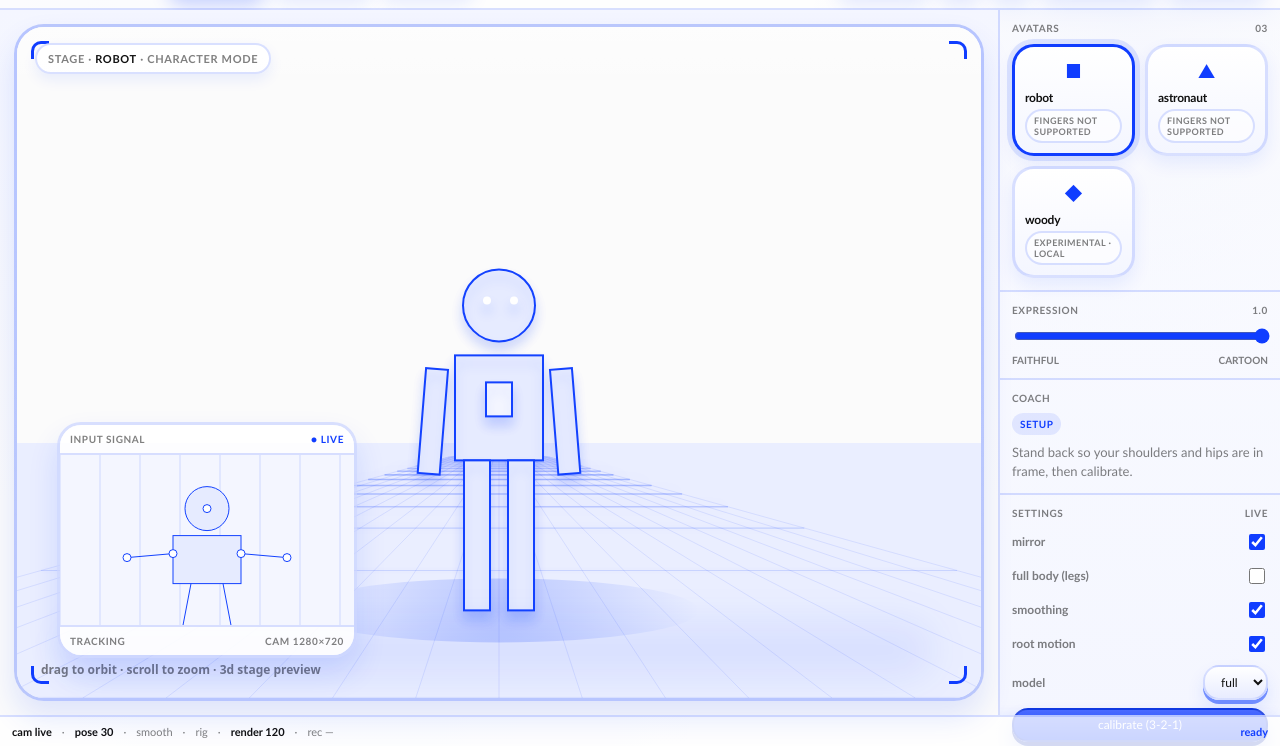
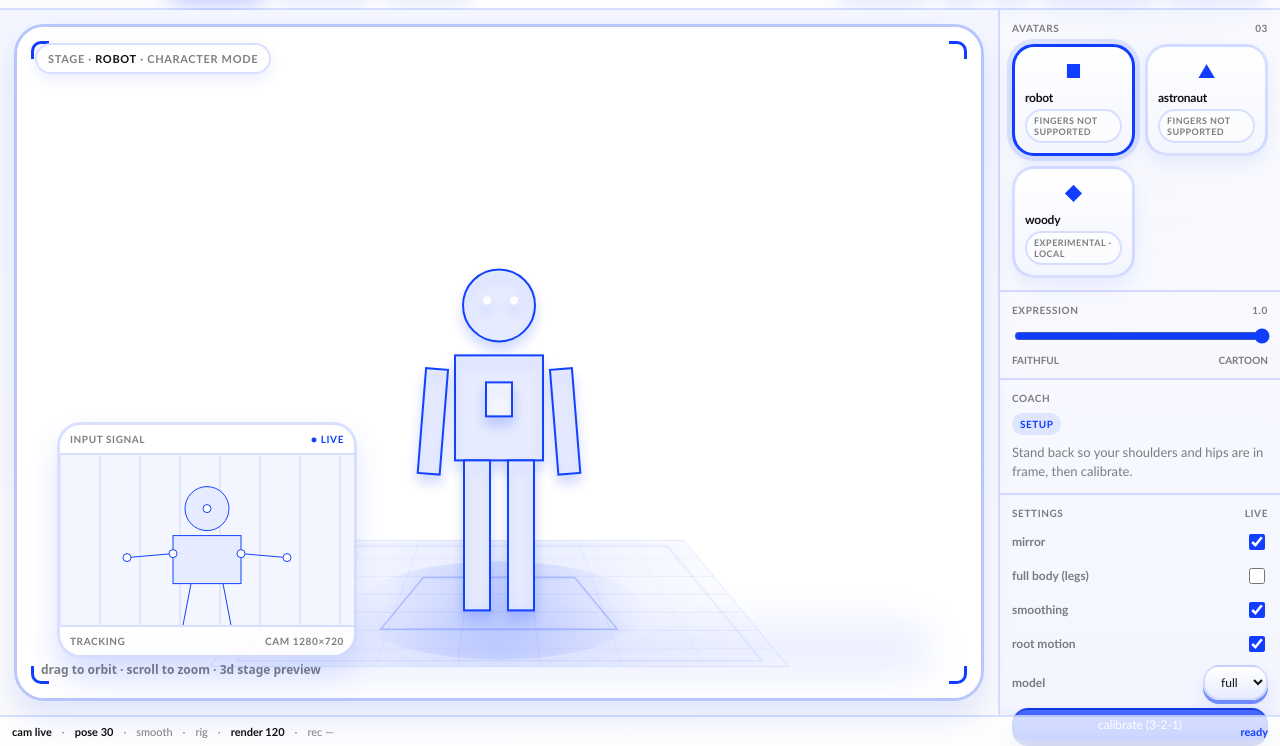
Before and after one commit to lekandigital/posepuppet-design-lab, a plain HTML site: page 013.html in a window 1280 px wide. Shown: the part 54-800 px from the top of the page. Drawn offline with Linux system fonts and the light colour scheme.

Commit message:
feat: replace floor grid background with a luminous perspective pad and animated pulse effect

```diff
--- a/013.html
+++ b/013.html
@@ -875,83 +875,98 @@ function drawStage(now) {
   const base = h * 0.78;        // model origin (torso/head reference)
   const floorY = base + 60;     // turntable plane, level with the feet
 
-  // ---- Two-tone studio: wall + solid floor plane ----
-  const floorTop = h * 0.62;    // horizon where the wall meets the floor
+  // ---- White stage with a luminous rectangular pad under the model ----
+  const t = (now || 0) * 0.001;
 
-  stageCtx.fillStyle = "#fbfbfb";              // back wall
-  stageCtx.fillRect(0, 0, w, floorTop);
+  stageCtx.fillStyle = "#ffffff";
+  stageCtx.fillRect(0, 0, w, h);
 
-  stageCtx.fillStyle = "#eaeeff";              // solid floor
-  stageCtx.fillRect(0, floorTop, w, h - floorTop);
-
-  // ---- Animated perspective grid floor ----
-  const t = (now || 0) * 0.001;
-  const horizonY = floorTop;
-  const bottomY = h;
-  const gxMax = w * 0.95;
-  const cols = 11;
-  const rows = 18;
-  const maxDepth = 18;
-
-  const proj = (gx, gz) => {
-    const p = 1 / (1 + gz);
-    return [cx + gx * p, horizonY + (bottomY - horizonY) * p];
+  // rectangular pad lying flat on the floor (perspective quad)
+  const frontHalf = Math.min(w * 0.30, 290);
+  const backHalf = frontHalf * 0.64;       // narrower at the back -> perspective
+  const yFront = floorY + 56;
+  const yBack = floorY - 70;
+  const FL = [cx - frontHalf, yFront];
+  const FR = [cx + frontHalf, yFront];
+  const BR = [cx + backHalf, yBack];
+  const BL = [cx - backHalf, yBack];
+  const C = [cx, (yFront + yBack) / 2];     // pad center
+  const lerp = (a, b, k) => [a[0] + (b[0] - a[0]) * k, a[1] + (b[1] - a[1]) * k];
+  const quad = (ctx, s) => {               // rectangle scaled s from the center
+    const a = lerp(C, FL, s), b = lerp(C, FR, s), c = lerp(C, BR, s), d = lerp(C, BL, s);
+    ctx.beginPath();
+    ctx.moveTo(a[0], a[1]);
+    ctx.lineTo(b[0], b[1]);
+    ctx.lineTo(c[0], c[1]);
+    ctx.lineTo(d[0], d[1]);
+    ctx.closePath();
   };
 
-  // pulse drifts slowly from the horizon toward the viewer, looping
-  const period = 7.5;
-  const pulse = 1 - ((t % period) / period);   // 1 (far) -> 0 (near)
-  // gentle overall breathing for a dreamy feel
-  const breathe = 0.04 * Math.sin(t * 0.5);
+  const breathe = 0.5 + 0.5 * Math.sin(t * 0.5);   // slow 0..1
+  const edge = (p) => 0.16 + 0.84 * Math.sin(Math.PI * p);   // faint toward edges
 
+  // soft bluish bloom resting on the pad (dreamy halo, clipped to the rectangle)
   stageCtx.save();
-  stageCtx.beginPath();
-  stageCtx.rect(0, horizonY, w, h - horizonY);
+  quad(stageCtx, 1);
   stageCtx.clip();
+  const bloom = stageCtx.createRadialGradient(C[0], C[1], 2, C[0], C[1], frontHalf);
+  bloom.addColorStop(0, "rgba(19, 66, 255, " + (0.10 + 0.03 * breathe).toFixed(3) + ")");
+  bloom.addColorStop(0.5, "rgba(19, 66, 255, 0.045)");
+  bloom.addColorStop(1, "rgba(19, 66, 255, 0)");
+  stageCtx.fillStyle = bloom;
+  stageCtx.fillRect(0, 0, w, h);
 
-  // vertical lines converging to the vanishing point
-  stageCtx.strokeStyle = "rgba(19, 66, 255, 0.10)";
+  // faint grid lines inside the pad, fading toward the edges
   stageCtx.lineWidth = 1;
-  for (let i = -cols; i <= cols; i++) {
-    const gx = (i / cols) * gxMax;
-    const a = proj(gx, 0);
-    const b = proj(gx, maxDepth);
+  const nx = 7, ny = 7;
+  for (let i = 0; i <= nx; i++) {
+    const u = i / nx;
+    const f = lerp(FL, FR, u), b = lerp(BL, BR, u);
+    stageCtx.strokeStyle = "rgba(19, 66, 255, " + (0.07 * edge(u)).toFixed(3) + ")";
     stageCtx.beginPath();
-    stageCtx.moveTo(a[0], a[1]);
+    stageCtx.moveTo(f[0], f[1]);
     stageCtx.lineTo(b[0], b[1]);
     stageCtx.stroke();
   }
-
-  // horizontal rows bunching toward the horizon, with the travelling pulse
-  for (let j = 0; j <= rows; j++) {
-    const dn = j / rows;                  // 0 near -> 1 far
-    const gz = dn * maxDepth;
-    const l = proj(-gxMax, gz);
-    const r = proj(gxMax, gz);
-    const d = dn - pulse;
-    const glow = Math.exp(-(d * d) / (2 * 0.16 * 0.16));   // wide, soft band
-    stageCtx.strokeStyle = "rgba(19, 66, 255, " + (0.08 + breathe + 0.20 * glow).toFixed(3) + ")";
-    stageCtx.lineWidth = 1 + 0.6 * glow;
-    stageCtx.shadowColor = "rgba(19, 66, 255, 0.45)";
-    stageCtx.shadowBlur = 26 * glow;
+  for (let j = 0; j <= ny; j++) {
+    const v = j / ny;
+    const l = lerp(FL, BL, v), r = lerp(FR, BR, v);
+    stageCtx.strokeStyle = "rgba(19, 66, 255, " + (0.07 * edge(v)).toFixed(3) + ")";
     stageCtx.beginPath();
     stageCtx.moveTo(l[0], l[1]);
     stageCtx.lineTo(r[0], r[1]);
     stageCtx.stroke();
   }
-  stageCtx.shadowBlur = 0;
   stageCtx.restore();
 
-  // contact shadow grounding the model on the floor
-  const rx = Math.min(w * 0.22, 200);
-  const ry = rx * 0.16;
+  // dreamy pulse: concentric rectangles slowly expanding outward, fading in/out
+  const period = 5.5;
+  for (let p = 0; p < 2; p++) {
+    const phase = ((t / period) + p * 0.5) % 1;   // 0 (center) -> 1 (edge)
+    const env = Math.sin(Math.PI * phase);        // soft fade at both ends
+    stageCtx.strokeStyle = "rgba(19, 66, 255, " + (0.24 * env).toFixed(3) + ")";
+    stageCtx.lineWidth = 1.5;
+    stageCtx.shadowColor = "rgba(19, 66, 255, 0.5)";
+    stageCtx.shadowBlur = 18 * env;
+    quad(stageCtx, phase);
+    stageCtx.stroke();
+  }
+  stageCtx.shadowBlur = 0;
+
+  // faint pad outline
+  stageCtx.strokeStyle = "rgba(19, 66, 255, 0.10)";
+  stageCtx.lineWidth = 1;
+  quad(stageCtx, 1);
+  stageCtx.stroke();
+
+  // soft contact shadow grounding the model
   stageCtx.save();
-  const contact = stageCtx.createRadialGradient(cx, floorY, 2, cx, floorY, rx);
-  contact.addColorStop(0, "rgba(19, 66, 255, 0.22)");
+  const contact = stageCtx.createRadialGradient(cx, floorY, 2, cx, floorY, frontHalf * 0.5);
+  contact.addColorStop(0, "rgba(19, 66, 255, 0.16)");
   contact.addColorStop(1, "rgba(19, 66, 255, 0)");
   stageCtx.fillStyle = contact;
   stageCtx.beginPath();
-  stageCtx.ellipse(cx, floorY, rx, ry, 0, 0, Math.PI * 2);
+  stageCtx.ellipse(cx, floorY, frontHalf * 0.5, frontHalf * 0.17, 0, 0, Math.PI * 2);
   stageCtx.fill();
   stageCtx.restore();
 
```
